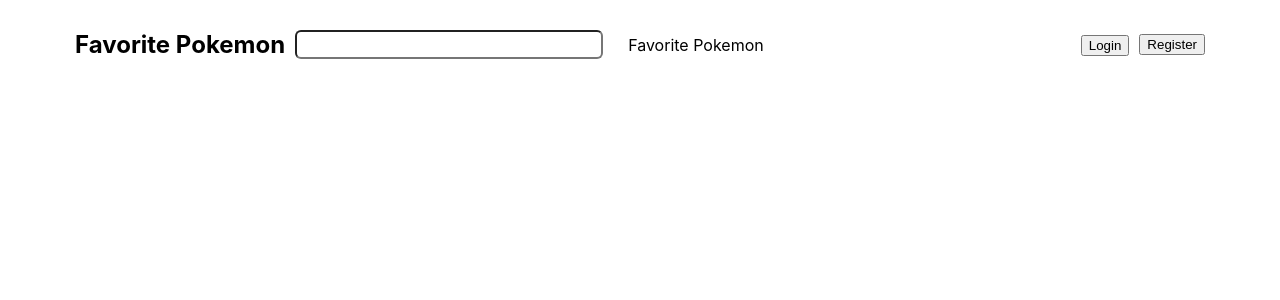
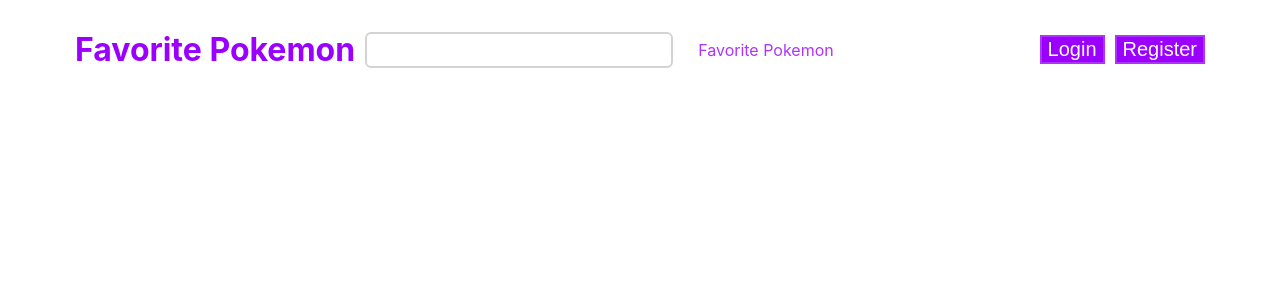
Before and after one commit to thomasgilmore/Pokemon-Index, a React (Create React App) app: page / in a window 1280 px wide. Shown: the top 300 px of the page. Built offline with nearby package versions, Linux system fonts and the light colour scheme.

Commit message:
changed color of title, search input, favorites link, login button and sign up button

```diff
--- a/src/Components/header.css
+++ b/src/Components/header.css
@@ -8,18 +8,22 @@
 
 .header-container__title {
   margin: 0 5px 0 0;
+  color: #9B00FF;
+  font-size: 2em;
 }
 
 .header-container__input {
   border-radius: 6px;
+  border: 2px solid lightgrey;
   margin: 0 0 0 5px;
   width: 300px;
   font-size: 20px;
+  height: 30px;
 }
 
 .header-container__favorite-pokemon-link {
   margin: 0 0 0 25px;
-  color: #000;
+  color: #AF33FF;
   text-decoration: none;
 }
 
@@ -27,6 +31,17 @@
   margin: 0 5px 0 auto;
 }
 
+.header-container__login-button {
+  background-color: #9B00FF;
+  border: 2px solid #AF33FF;
+  color: #fff;
+  font-size: 20px;
+}
+
 .header-container__register-button {
   margin: 0 0 0 5px;
+  background-color: #9B00FF;
+  border: 2px solid #AF33FF;
+  color: #fff;
+  font-size: 20px;
 }
```
